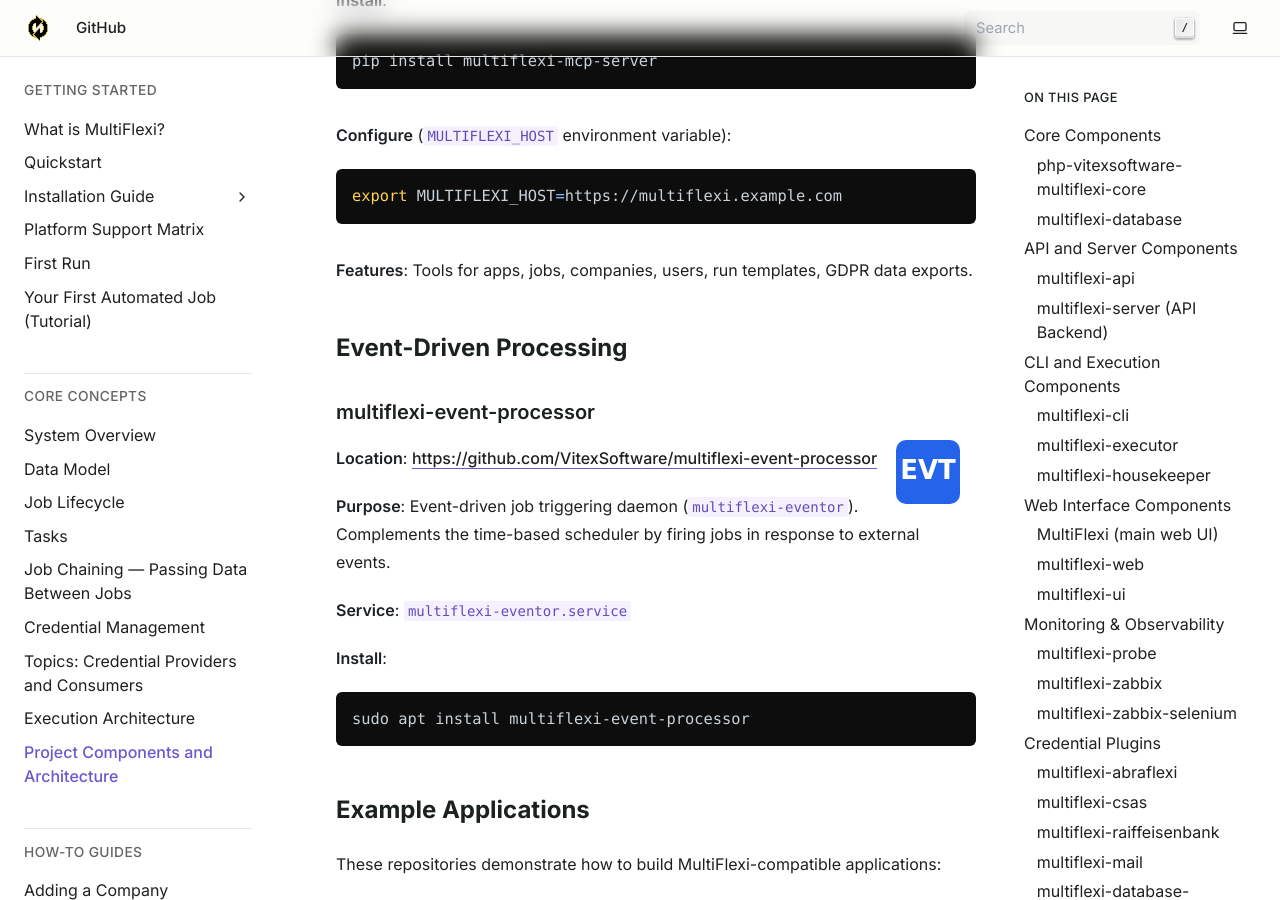
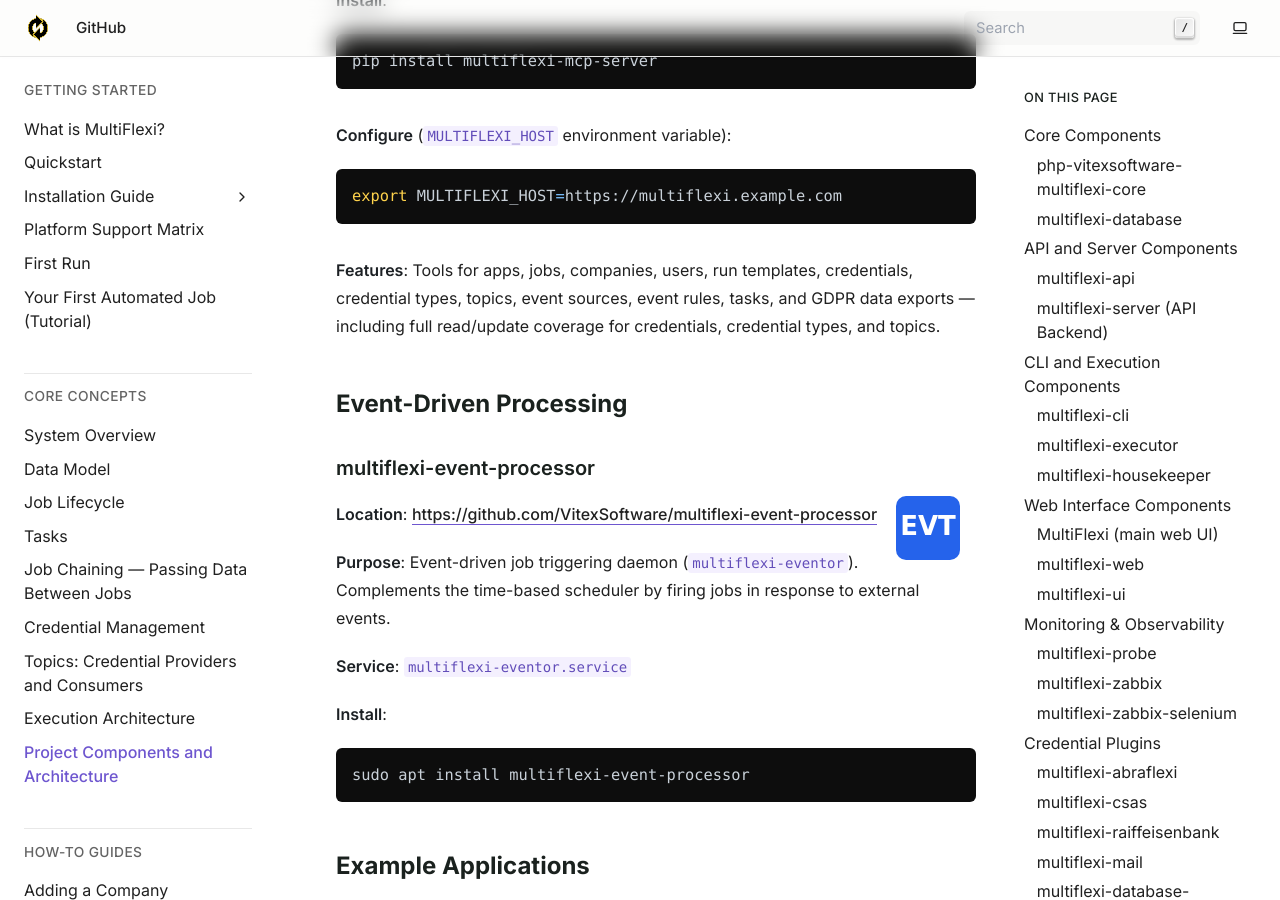
Before and after one commit to VitexSoftware/multiflexi-doc-en, a Sphinx documentation site: the page built from source/project-components.rst, in a window 1280 px wide and 900 px high, scrolled down 9504 px. Built offline with Sphinx 7.4.7, drawn with Linux system fonts in a browser that asks for light colours.

Commit message:
docs(multiflexi-mcp-server): update feature list with new tools
Co-Authored-By: Claude Sonnet 5 <noreply@anthropic.com>

```diff
--- a/source/project-components.rst
+++ b/source/project-components.rst
@@ -553,7 +553,9 @@ multiflexi-mcp-server
 
     export MULTIFLEXI_HOST=https://multiflexi.example.com
 
-**Features**: Tools for apps, jobs, companies, users, run templates, GDPR data exports.
+**Features**: Tools for apps, jobs, companies, users, run templates, credentials, credential
+types, topics, event sources, event rules, tasks, and GDPR data exports — including full
+read/update coverage for credentials, credential types, and topics.
 
 Event-Driven Processing
 -----------------------
```
